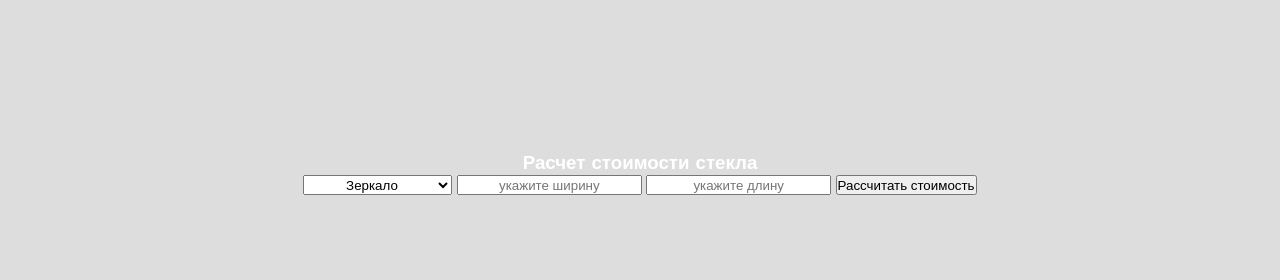
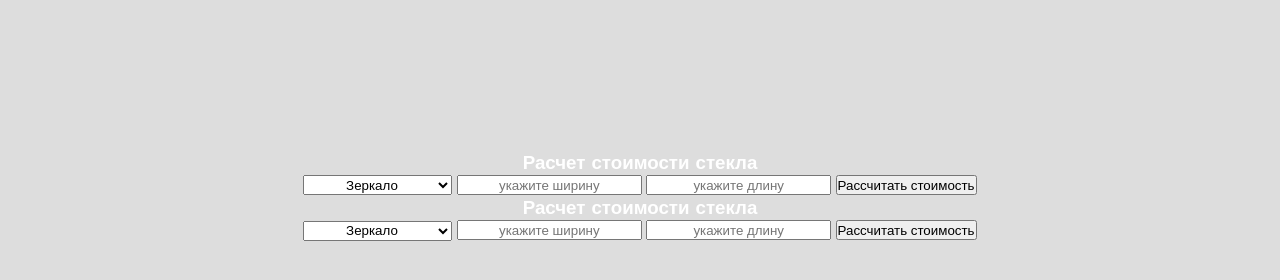
Before and after one commit to EnotOk/EgorAndSlavka, a plain HTML site: page glavnaya.html in a window 1280 px wide. Shown: the part 72-352 px from the top of the page. Drawn offline with Linux system fonts and the light colour scheme.

Commit message:
Update glavnaya.html

```diff
--- a/glavnaya.html
+++ b/glavnaya.html
@@ -35,7 +35,12 @@
 </body>
 
     <main>
-<div>
+
+
+
+<div class="steklo-back">
+    <div class="steklo-form">
+        <div class="steklo-card">
         <h3>Расчет стоимости стекла</h3>
     <select id="cvet">
     <option value="serii">Зеркало</option>
@@ -47,6 +52,29 @@
     <button onclick="raschitat();">Рассчитать стоимость</button>
     <div id="ploschad"></div>
     <div id="stoimost"></div>
+       </div>
+    </div>
+</div>
+
+
+
+
+<div class="steklo-back2">
+    <div class="steklo-form2">
+        <div class="steklo-card2">
+        <h3>Расчет стоимости стекла</h3>
+    <select id="cvet">
+    <option value="serii">Зеркало</option>
+    <option value="geltii">Стекло прозрачное</option>
+    <option value="goluboi">Стекло осветленное</option>
+    </select>
+    <input type="text" id="shirina" value="" placeholder="укажите ширину">
+    <input type="text" id="dlina" value="" placeholder="укажите длину">
+    <button onclick="raschitat();">Рассчитать стоимость</button>
+    <div id="ploschad"></div>
+    <div id="stoimost"></div>
+       </div>
+    </div>
 </div>
 
     </main>
```
